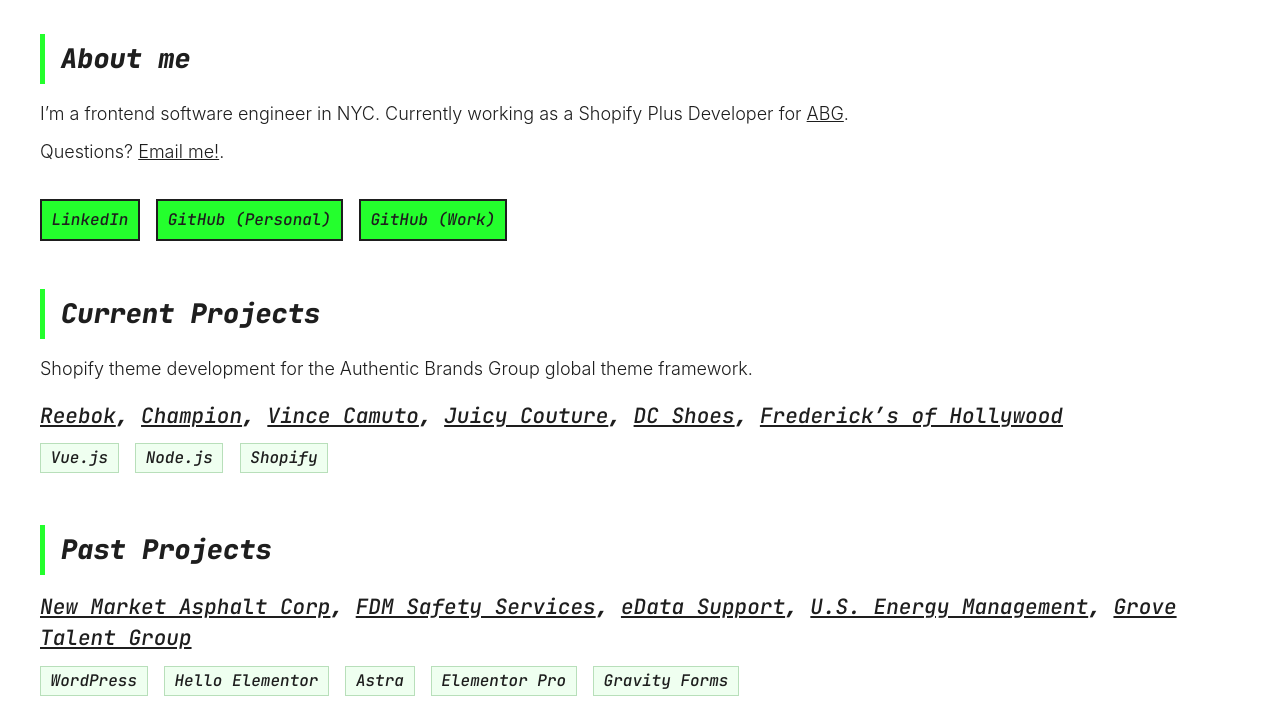
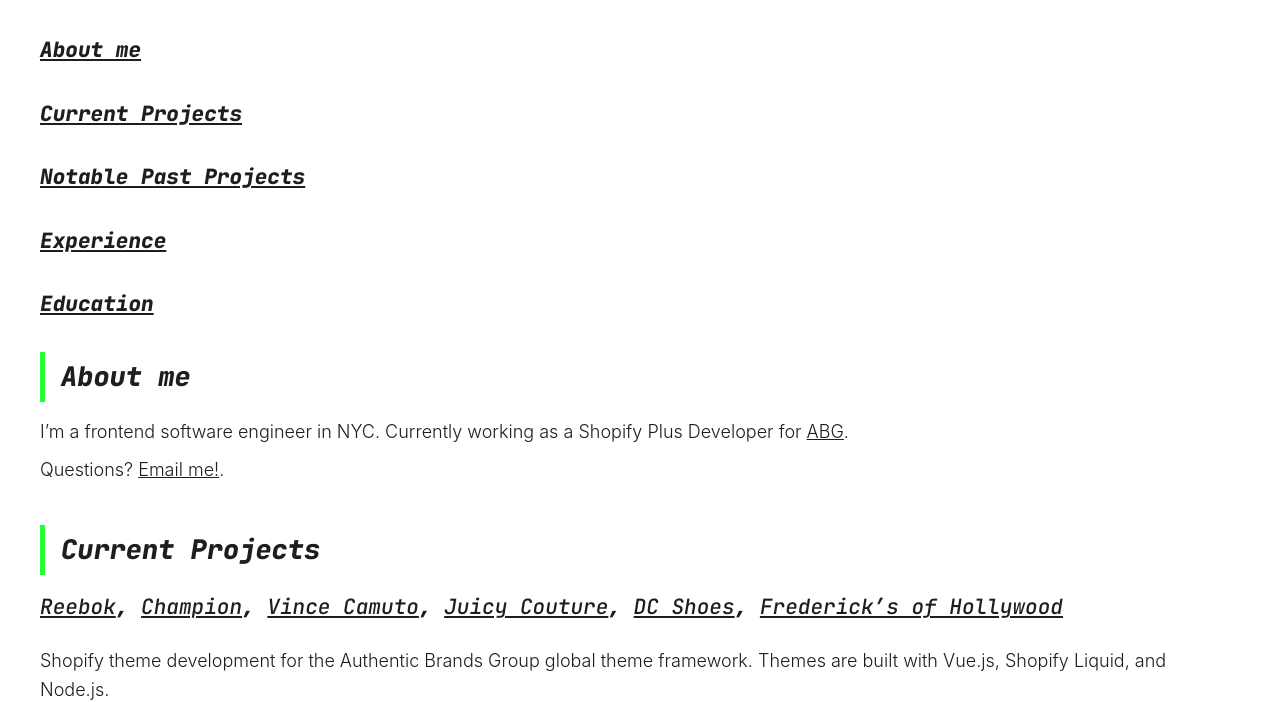
Before and after one commit to jeffgreendesign/hire-jeff-green-11ty, an Eleventy site: page src/index.html in a window 1280 px wide. Shown: the part 103-805 px from the top of the page. Built offline with nearby package versions, Linux system fonts and the light colour scheme; Eleventy itself is replaced by a stand-in of ours; files that its build step writes are made by us from their sources.

Commit message:
Update site content

```diff
--- a/src/index.html
+++ b/src/index.html
@@ -1,10 +1,18 @@
 ---
 layout: base.njk
-title: Jeff Green - NYC Frontend Engineer
+title: Jeff Green - NYC Frontend Software Engineer
 description: Jeff Green is a frontend software engineer in NYC working in JavaScript, Vue.js, Liquid, HTML, CSS, and PHP.
 ---
 
-<section class="about">
+<aside>
+  <h3><a href="#about">About me</a></h3>
+  <h3><a href="#projects">Current Projects</a></h3>
+  <h3><a href="#past-projects">Notable Past Projects</a></h3>
+  <h3><a href="#experience">Experience</a></h3>
+  <h3><a href="#education">Education</a></h3>
+</aside>
+
+<section class="about" id="about">
   <h2>About me</h2>
   <p>
     I&rsquo;m a frontend software engineer in NYC. Currently working as a
@@ -15,35 +23,10 @@
     Questions?
     <a href="mailto:contact@hirejeffgreen.com">Email me!</a>.
   </p>
-  <ul class="about-links">
-    <li>
-      <a
-        href="https://www.linkedin.com/in/jeffgreenweb/"
-        aria-label="View my LinkedIn profile"
-        >LinkedIn</a
-      >
-    </li>
-    <li>
-      <a
-        href="https://github.com/jeffgreendesign"
-        aria-label="View my GitHub (Personal)"
-        >GitHub (Personal)</a
-      >
-    </li>
-    <li>
-      <a href="https://github.com/jgreenabg" aria-label="View my GitHub (Work)"
-        >GitHub (Work)</a
-      >
-    </li>
-  </ul>
 </section>
 
-<section class="projects">
+<section class="projects" id="projects">
   <h2>Current Projects</h2>
-  <p>
-    Shopify theme development for the Authentic Brands Group global theme
-    framework.
-  </p>
   <div class="project-wrap">
     <div class="project">
       <h3 class="project-title">
@@ -54,17 +37,16 @@
         <a href="https://www.dcshoes.com/">DC Shoes</a>,
         <a href="https://www.fredericks.com/">Frederick&rsquo;s of Hollywood</a>
       </h3>
-      <ul class="project-tags">
-        <li><a href="https://vuejs.org/">Vue.js</a></li>
-        <li><a href="https://nodejs.org/en">Node.js</a></li>
-        <li><a href="https://www.shopify.com/">Shopify</a></li>
-      </ul>
     </div>
   </div>
+  <p>
+    Shopify theme development for the Authentic Brands Group global theme
+    framework. Themes are built with Vue.js, Shopify Liquid, and Node.js.
+  </p>
 </section>
 
-<section class="projects">
-  <h2>Past Projects</h2>
+<section class="projects" id="past-projects">
+  <h2>Notable Past Projects</h2>
   <div class="project-wrap">
     <div class="project">
       <h3 class="project-title">
@@ -74,6 +56,11 @@
         <a href="https://usenergymanagement.com/">U.S. Energy Management</a>,
         <a href="https://grovetalentgroup.com/">Grove Talent Group</a>
       </h3>
+      <p>
+        WordPress website development using Elementor and Astra themes, with
+        PHP, HTML, CSS, and JavaScript. Admin customization using Elementor Pro
+        and Gravity Forms.
+      </p>
 
       <ul class="project-tags">
         <li><a href="https://wordpress.org/">WordPress</a></li>
@@ -142,7 +129,7 @@
   </div>
 </section>
 
-<section class="experience">
+<section class="experience" id="experience">
   <h2>Experience</h2>
 
   <div class="experience-wrap">
@@ -170,7 +157,9 @@
 
   <div class="experience-wrap">
     <div class="experience-item">
-      <h3 class="experience-title">Frontend Engineer (Shopify, WordPress)</h3>
+      <h3 class="experience-title">
+        Frontend Software Engineer (Shopify, WordPress)
+      </h3>
       <p class="experience-meta">Brandito, Richmond, VA, Feb 2023 – Nov 2023</p>
       <ul class="experience-description">
         <li>
@@ -193,7 +182,7 @@
 
   <div class="experience-wrap">
     <div class="experience-item">
-      <h3 class="experience-title">Frontend Engineer (Web)</h3>
+      <h3 class="experience-title">Frontend Software Engineer (Web)</h3>
       <p class="experience-meta">
         Virginia Commonwealth University, Richmond, VA, Dec 2014 – Feb 2023
       </p>
@@ -228,7 +217,7 @@
 
   <div class="experience-wrap">
     <div class="experience-item">
-      <h3 class="experience-title">Frontend Engineer (WordPress)</h3>
+      <h3 class="experience-title">Frontend Software Engineer (WordPress)</h3>
       <p class="experience-meta">COLAB, Richmond, VA, Mar 2013 – Dec 2014</p>
       <ul class="experience-description">
         <li>
@@ -248,7 +237,7 @@
   </div>
 </section>
 
-<section class="education">
+<section class="education" id="education">
   <h2>Education</h2>
   <div class="education-wrap">
     <div class="education-item">
```
Also changed, not shown: src/404.html (+1 -1 lines), src/uses.html (+44 -3 lines), 5 other files.
